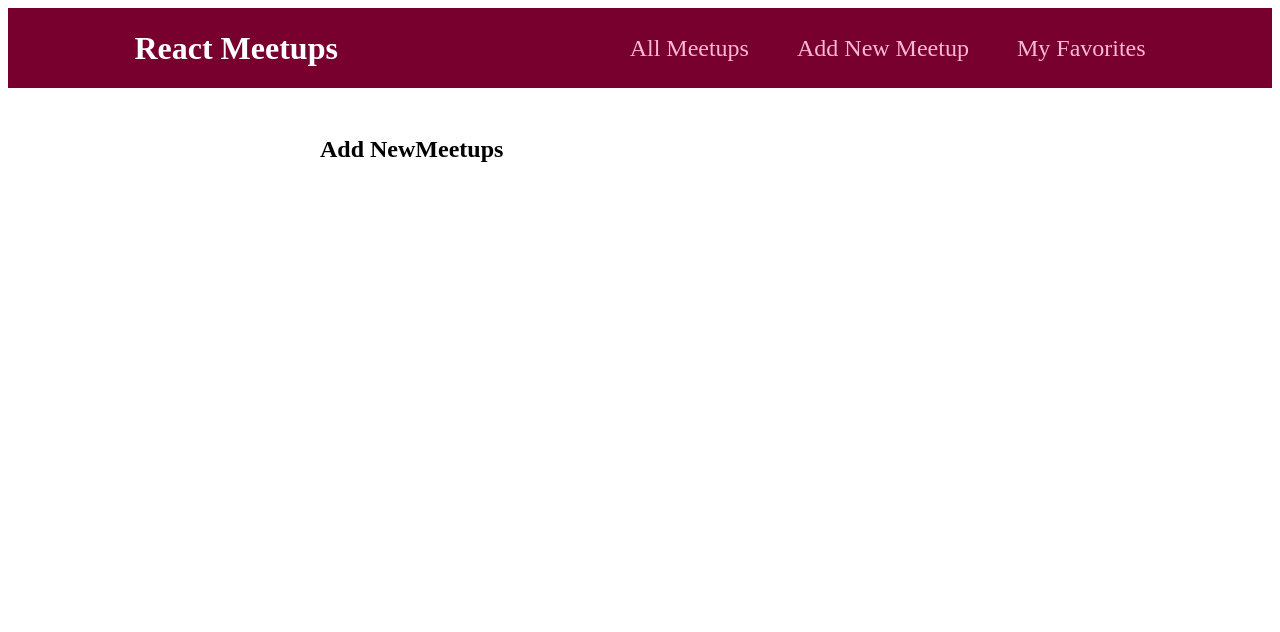
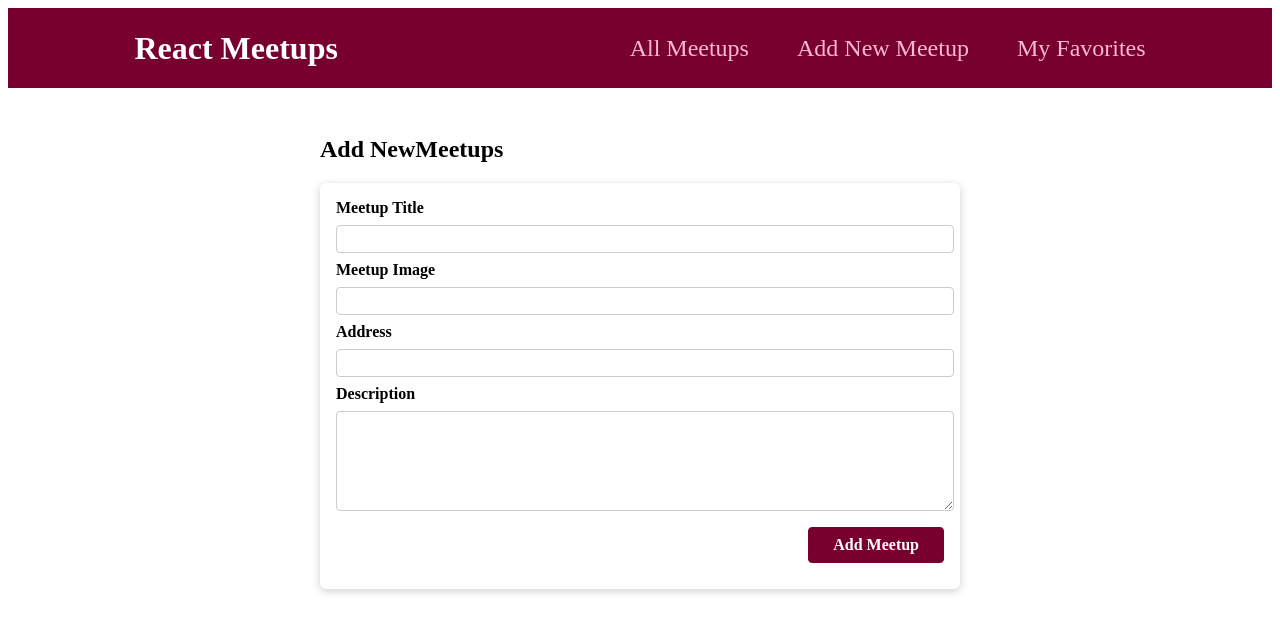
Before and after one commit to baidi4200/reactjs-basic, a React (Create React App) app: page /new-meetup in a window 1280 px wide. Shown: the top 632 px of the page. Built offline with nearby package versions, Linux system fonts and the light colour scheme.

Commit message:
getting user inputa and handling form submission

```diff
--- a/src/components/meetups/NewMeetupForm.js
+++ b/src/components/meetups/NewMeetupForm.js
@@ -1,26 +1,55 @@
+import { useRef } from "react";
 import Card from "../ui/Card";
 import classes from "./NewMeetupForm.module.css";
 
 function NewMeetupForm() {
+  const titleInputRef = useRef();
+  const imageInputRef = useRef();
+  const addressInputRef = useRef();
+  const descriptionInputRef = useRef();
+
+  function submitHandler(event) {
+    event.preventDefault();
+
+    const enteredTitle = titleInputRef.current.value;
+    const enteredImage = imageInputRef.current.value;
+    const enteredAddress = addressInputRef.current.value;
+    const enteredDescription = descriptionInputRef.current.value;
+
+    const meetupData = {
+      title: enteredTitle,
+      image: enteredImage,
+      address: enteredAddress,
+      description: enteredDescription,
+    };
+
+    console.log(meetupData);
+  }
+
   return (
     <Card>
       <form>
-        <div className={classes.form}>
+        <div className={classes.form} onSubmit={submitHandler}>
           <div className={classes.control}>
             <label htmlFor="title">Meetup Title</label>
-            <input type="text" required id="title" />
+            <input type="text" required id="title" ref={titleInputRef} />
           </div>
           <div className={classes.control}>
             <label htmlFor="image">Meetup Image</label>
-            <input type="url" required id="image" />
+            <input type="url" required id="image" ref={imageInputRef} />
           </div>
           <div className={classes.control}>
             <label htmlFor="address">Address</label>
-            <input type="text" required id="address" />
+            <input type="text" required id="address" ref={addressInputRef} />
           </div>
           <div className={classes.control}>
             <label htmlFor="description">Description</label>
-            <textarea id="description" required rows="5"></textarea>
+            <textarea
+              id="description"
+              required
+              rows="5"
+              ref={descriptionInputRef}
+            ></textarea>
           </div>
           <div className={classes.actions}>
             <button>Add Meetup</button>
--- a/src/index.js
+++ b/src/index.js
@@ -1,14 +1,16 @@
-import React from "react";
-import ReactDOM from "react-dom";
+import { StrictMode } from "react";
+import { createRoot } from "react-dom/client";
 import { BrowserRouter } from "react-router-dom";
 
 import App from "./App";
 
-ReactDOM.render(
-  <React.StrictMode>
+const rootElement = document.getElementById("root");
+const root = createRoot(rootElement);
+
+root.render(
+  <StrictMode>
     <BrowserRouter>
       <App />
     </BrowserRouter>
-  </React.StrictMode>,
-  document.getElementById("root")
+  </StrictMode>
 );
--- a/src/pages/NewMeetups.js
+++ b/src/pages/NewMeetups.js
@@ -1,7 +1,10 @@
+import NewMeetupForm from "../components/meetups/NewMeetupForm";
+
 function NewMeetups() {
   return (
     <section>
       <h1>Add NewMeetups</h1>
+      <NewMeetupForm />
     </section>
   );
 }
```
